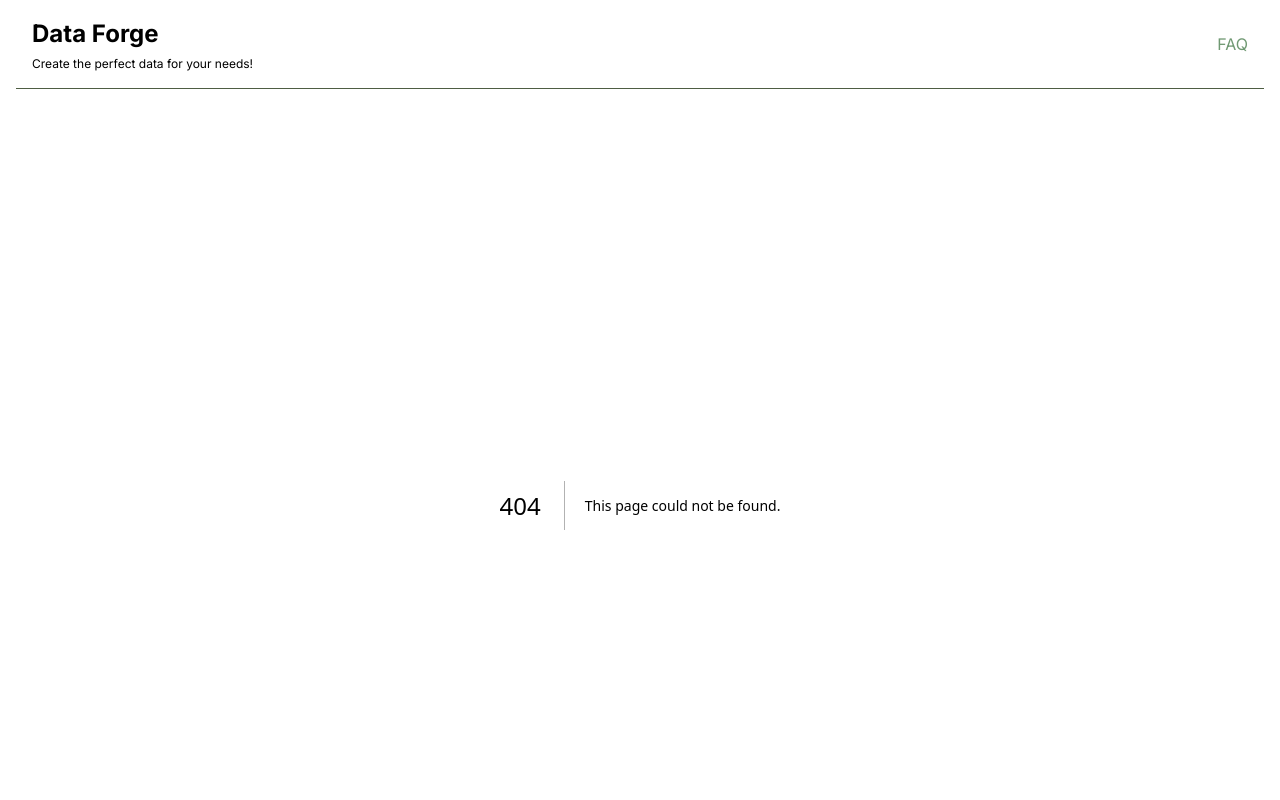
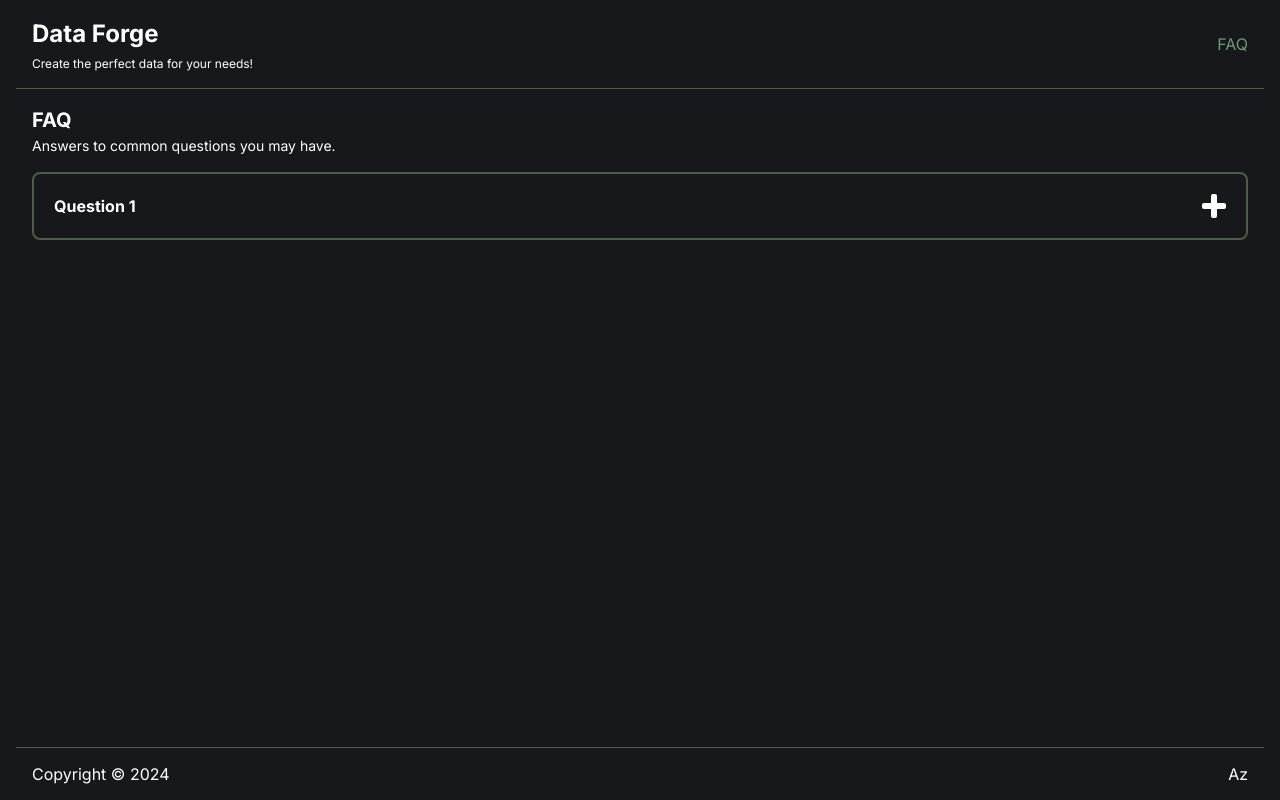
Before and after one commit to AlsonZ/Data-Forge, a Next.js app: page /faq in a window 1280 px wide. Before the commit this address had no page. Shown: the top 800 px of the page. Built offline with nearby package versions, Linux system fonts and the light colour scheme.

Commit message:
Setup Faq Page and question accordian component, make full height pages for footer to be at the bottom of the page

```diff
--- /dev/null
+++ b/src/app/faq/faq.module.css
@@ -0,0 +1,27 @@
+.main {
+  padding: 8px;
+  display: flex;
+  flex-direction: column;
+  flex: 1;
+}
+
+.headingContainer {
+  margin-bottom: 16px;
+}
+.heading {
+  font-size: 20px;
+  line-height: 30px;
+  margin: 0;
+  color: var(--text);
+}
+.subHeading {
+  font-size: 14px;
+  line-height: 20px;
+  color: var(--text);
+}
+
+@media (min-width: 768px) {
+  .main {
+    padding: 0 32px;
+  }
+}
--- /dev/null
+++ b/src/app/faq/page.tsx
@@ -0,0 +1,18 @@
+import styles from "./faq.module.css";
+import { Question } from "~/components/Question/Question";
+
+export default function Faq() {
+  return (
+    <div className={styles.main}>
+      <div className={styles.headingContainer}>
+        <h1 className={styles.heading}>FAQ</h1>
+        <span className={styles.subHeading}>
+          Answers to common questions you may have.
+        </span>
+      </div>
+      <div>
+        <Question heading="Question 1" answer="Answer to question 1." />
+      </div>
+    </div>
+  );
+}
--- a/src/app/index.module.css
+++ b/src/app/index.module.css
@@ -2,6 +2,7 @@
   padding: 8px;
   display: flex;
   flex-direction: column;
+  flex: 1;
 }
 
 .top-section {
--- /dev/null
+++ b/src/components/Question/Question.tsx
@@ -0,0 +1,35 @@
+"use client";
+import { useState } from "react";
+import styles from "./question.module.css";
+
+type QuestionType = {
+  heading: string;
+  answer: string;
+};
+
+export const Question = ({ heading, answer }: QuestionType) => {
+  const [active, setActive] = useState<boolean>(false);
+  const onClick = () => {
+    setActive((prevState) => !prevState);
+  };
+  return (
+    <div className={styles.question} onClick={onClick}>
+      <h3 className={styles.questionHeading}>
+        {heading}
+        <div className={`${styles.cross} ${active ? styles.crossActive : ""}`}>
+          <div
+            className={`${styles.crossLine} ${styles.crossLineHorizontal}`}
+          />
+          <div className={`${styles.crossLine} ${styles.crossLineVertical}`} />
+        </div>
+      </h3>
+      <div
+        className={`${styles.answerContainer} ${
+          active ? styles.answerActive : ""
+        }`}
+      >
+        <p className={styles.answer}>{answer}</p>
+      </div>
+    </div>
+  );
+};
--- /dev/null
+++ b/src/components/Question/question.module.css
@@ -0,0 +1,63 @@
+.question {
+  color: var(--text);
+  font-size: 16px;
+  border: 2px solid var(--secondary);
+  border-radius: 8px;
+  cursor: pointer;
+  padding: 0 20px;
+}
+.questionHeading {
+  display: flex;
+  flex-direction: row;
+  justify-content: space-between;
+  align-items: center;
+  gap: 8px;
+  font-size: 16px;
+  line-height: 24px;
+  margin: 0;
+  padding: 20px 0;
+}
+.cross {
+  position: relative;
+  width: 24px;
+  height: 24px;
+}
+.crossLine {
+  position: absolute;
+  background: var(--text);
+  transition: transform 0.3s ease-in-out;
+  top: 0;
+  bottom: 0;
+  left: 0;
+  right: 0;
+  margin: auto;
+  border-radius: 2px;
+}
+.crossLineHorizontal {
+  width: 24px;
+  height: 6px;
+}
+.crossLineVertical {
+  width: 6px;
+  height: 24px;
+}
+.crossActive .crossLine {
+  transform: rotate(45deg);
+}
+
+.answerContainer {
+  max-height: 0px;
+  overflow: hidden;
+  transition: max-height 0.8s cubic-bezier(0, 1, 0, 1);
+}
+
+.answerActive {
+  max-height: 999px;
+  transition: max-height 1s ease-in-out;
+}
+
+.answer {
+  padding-bottom: 20px;
+  margin: 0;
+  box-sizing: border-box;
+}
--- a/src/styles/globals.css
+++ b/src/styles/globals.css
@@ -15,6 +15,9 @@ body {
 
   background-color: var(--background);
   color: var(--text);
+  display: flex;
+  flex-direction: column;
+  min-height: 100vh;
 }
 
 a {
```
